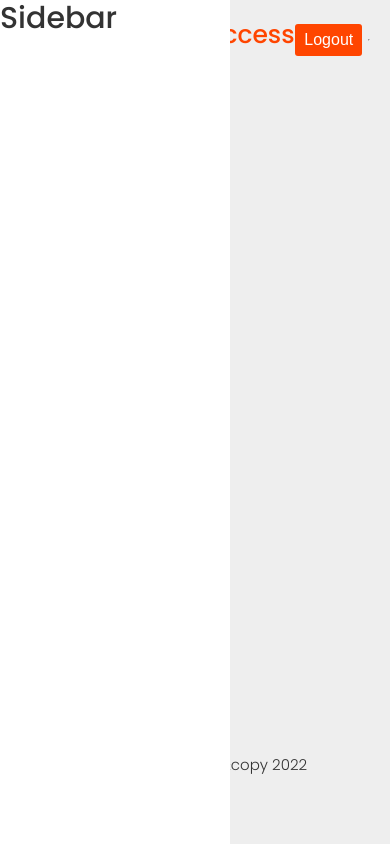
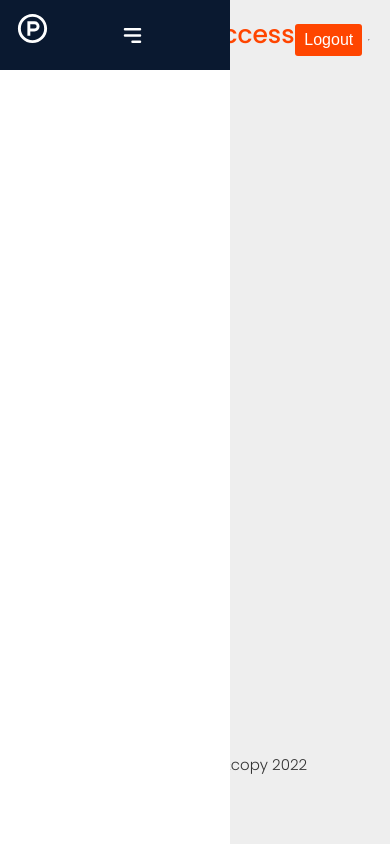
Before and after one commit to edesuccess54/pinvent-app, a React (Create React App) app in the folder frontend/: page /dashboard in a window 390 px wide. Built offline with nearby package versions, Linux system fonts and the light colour scheme; the HTML template or start-up script is replaced by a standard one.

Commit message:
added logo and hamburger

```diff
--- a/frontend/src/components/sidebar/Sidebar.js
+++ b/frontend/src/components/sidebar/Sidebar.js
@@ -1,10 +1,23 @@
 import './Sidebar.scss'
+import { HiMenuAlt3 } from 'react-icons/hi'
+import { RiProductHuntLine } from 'react-icons/ri'
+import menu from '../../data/sidebar'
+import SidebarItem from './SidebarItem'
 
 const Sidebar = ({children}) => {
   return (
     <div className="layout">
       <div className="sidebar">
-        <h2>Sidebar</h2>
+
+        <div className="top_section">
+          <div className="logo">
+            <RiProductHuntLine  size={35} style={{cursor: "pointer"}}/>
+          </div>
+          <div className="bars">
+            <HiMenuAlt3 />
+          </div>
+        </div>
+
       </div>
       <main>
         {children}
```
